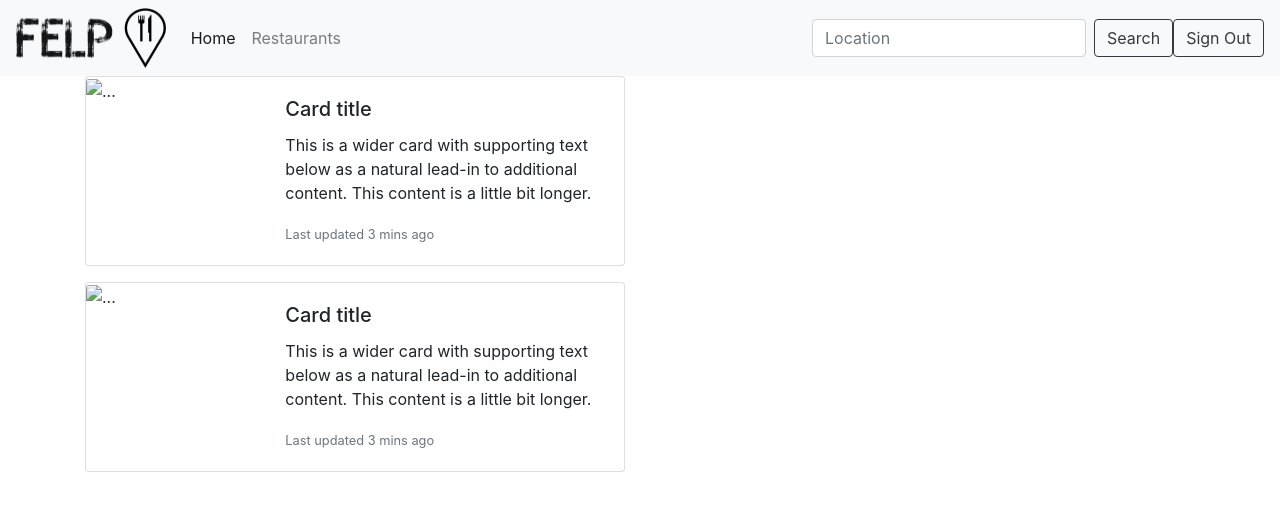
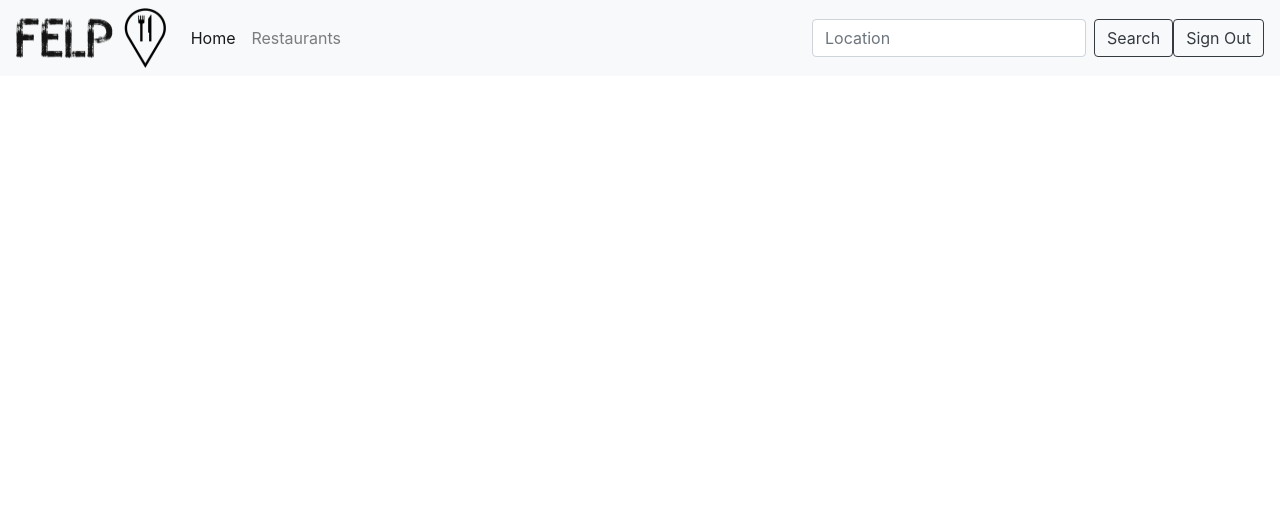
Before and after one commit to evanyang1/felp, a website: page public/Restaurant.html in a window 1280 px wide. Drawn offline with nearby package versions, Linux system fonts and the light colour scheme.

Commit message:
changed index.html

```diff
--- a/public/Restaurant.html
+++ b/public/Restaurant.html
@@ -38,38 +38,6 @@
       </nav>
         <div class="container" id="container">
 
-      <div class="card mb-3" style="max-width: 540px;">
-        <div class="row no-gutters">
-          <div class="col-md-4">
-            <img src="..." class="card-img" alt="...">
-          </div>
-          <div class="col-md-8">
-            <div class="card-body">
-              <h5 class="card-title">Card title</h5>
-              <p class="card-text">This is a wider card with supporting text below as a natural lead-in to additional content. This content is a little bit longer.</p>
-              <p class="card-text"><small class="text-muted">Last updated 3 mins ago</small></p>
-            </div>
-          </div>
-        </div>
-      </div>
-      <div class="card mb-3" style="max-width: 540px;">
-        <div class="row no-gutters">
-          <div class="col-md-4">
-            <img src="..." class="card-img" alt="...">
-          </div>
-          <div class="col-md-8">
-            <div class="card-body">
-              <h5 class="card-title">Card title</h5>
-              <p class="card-text">This is a wider card with supporting text below as a natural lead-in to additional content. This content is a little bit longer.</p>
-              <p class="card-text"><small class="text-muted">Last updated 3 mins ago</small></p>
-            </div>
-          </div>
-        </div>
-      </div>
-
-
-
-
 
 
     <script src ="./assets/app.js"></script>
--- a/public/assets/app.js
+++ b/public/assets/app.js
@@ -44,19 +44,6 @@ fetch(link)
   })
   .catch(e => console.error(e))
 }
-
-
-// const getPosts = () => {
-//   return fetch(`https://api.meaningcloud.com/sentiment-2.1?key=233c4b15af98df58daa1da749c297e2a&of=json&txt=Main%20dishes%20were%20quite%20good%2C%20but%20desserts%20were%20too%20sweet%20for%20me.&model=general&lang=en`)
-//     .then(res => res.json())
-//     .then(posts => console.log(posts))
-// }
-// getPosts()
-
-
-
-
-
   // buttons direct the users to different pages
   var button = document.getElementById("createAccount");
   button.addEventListener("click", function(){
@@ -73,12 +60,12 @@ fetch(link)
   document.location.href = './Index.html';
   });
 
-// API for semantic analysis
-const getPosts = () => {
-  return fetch(`https://api.meaningcloud.com/sentiment-2.1?key=233c4b15af98df58daa1da749c297e2a&of=json&txt=Main%20dishes%20were%20quite%20good%2C%20but%20desserts%20were%20too%20sweet%20for%20me.&model=general&lang=en`)
-  .then(res => res.json())
-  .then(posts => console.log(posts))
-  }
+// // API for semantic analysis
+// const getPosts = () => {
+//   return fetch(`https://api.meaningcloud.com/sentiment-2.1?key=233c4b15af98df58daa1da749c297e2a&of=json&txt=Main%20dishes%20were%20quite%20good%2C%20but%20desserts%20were%20too%20sweet%20for%20me.&model=general&lang=en`)
+//   .then(res => res.json())
+//   .then(posts => console.log(posts))
+//   }
 
 
-  getPosts()
+//   getPosts()
```
Also changed, not shown: public/index.html (+1 -1 lines).
